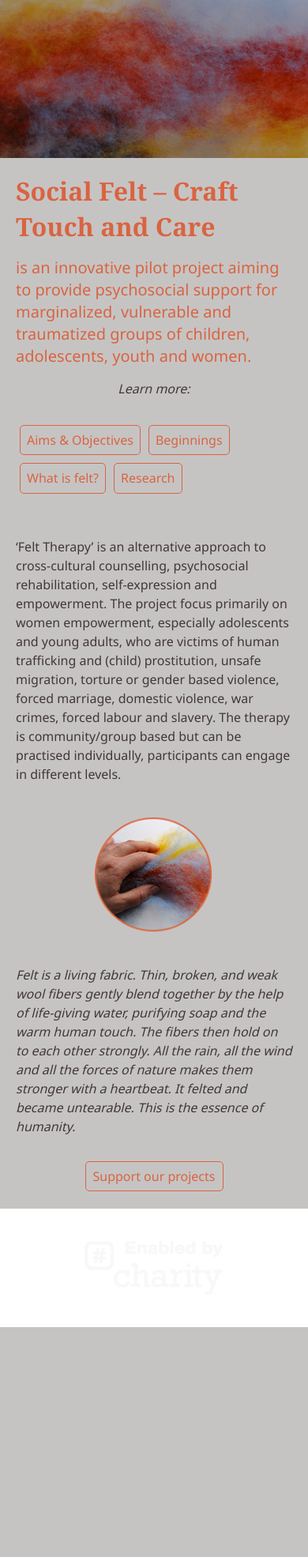
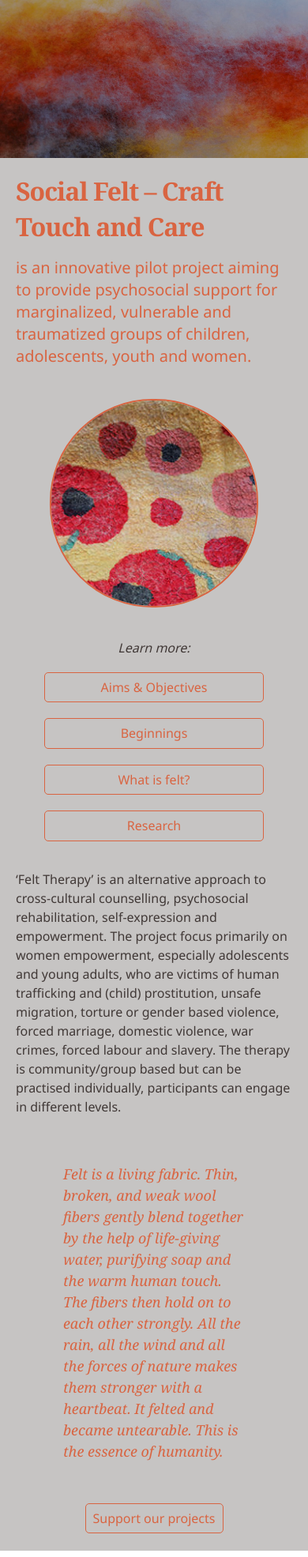
Before and after one commit to gsuhajda/socialfelt, a PHP site: page / in a window 390 px wide. Shown: the top 1971 px of the page at 79% size. Before the commit the page ends 1680 px from the top, so only its background shows below. Run offline with PHP 8.4, Linux system fonts and the light colour scheme.

Commit message:
main és about oldalak javításai

```diff
--- a/html/css/base.css
+++ b/html/css/base.css
@@ -268,6 +268,8 @@ figure,
 	font-weight: 700;
 	font-size: 32px;
 	margin: 0 0 15px 0;
+	letter-spacing: -1px;
+	text-rendering: optimizeLegibility;
 }
 
 .container_item h2{
--- a/html/css/page.about.css
+++ b/html/css/page.about.css
@@ -8,6 +8,7 @@
   font-weight: normal;
   font-size: 16px;
   text-align: center;
+  margin: 0px;
 }
 
 .buttons {
@@ -22,7 +23,7 @@
   margin: 5px;
   text-align: center;
   padding: 7px 8px 7px 8px;
-  float: left;
+  float: none;
 }
 
 .container .buttons a:hover {
@@ -49,7 +50,7 @@
   float: right;
   border: 2px solid #D96441;
   border-radius: 5px;
-  margin: 0 0 0 20px;
+  margin: 0 0 0 16px;
   width: 200px;
 }
 
@@ -61,21 +62,21 @@
   color: #f8f8f8;
 }
 
-.container .CV a:visited {
-  color: #403836;
-}
-
 .pics img {
   float:left;
   width: 150px;
-  border: none;
+  border: 2px solid #D96441;
+  border-radius: 75px;
   display: block;
   height: 150px;
 }
 
 .motto {
   font-style: italic;
-  margin-top: 40px;
+  font-size: 18;
+  margin: 60px;
+  font-family: 'Noto Serif', serif;
+  color: rgb(217, 100, 65);
 }
 
 .cta {
@@ -128,12 +126,59 @@ figure {
 
   .container .pics .mobile img {
     margin: auto;
+    float: none;
+    display: block;
+    width: 260px;
+    height: 260px;
+    border-radius: 130px;
   }
 
   .container .pics .desktop img {
     display: none;
   }
+
+  .container img {
+    float: none;
+    margin: auto;
+    display: block;
+    width: 260px;
+
+  }
+
+  .container .buttons a {
+    text-decoration: none;
+    border: 1px solid #D96441;
+    border-radius: 5px;
+    margin: 20px;
+    text-align: center;
+    padding: 7px 8px 7px 8px;
+    float: none;
+    display: block;
+    width: 260px;
+  }
+
+  .container .buttons a:hover {
+    text-decoration: none;
+    border: 1px solid #D96441;
+    background-color: #D96441;
+    border-radius: 5px;
+    margin: 20px;
+    text-align: center;
+    padding: 7px 8px 7px 8px;
+    color: #f8f8f8;
+    float: none;
+    display: block;
+    width: 260px;
+  }
+
+  .buttons {
+    margin: 0px;
+  }
+
 }
+
+
+
 
 /* ipad portrait and up */
 @media all and (min-width: 768px) and (max-width: 859px) {
--- a/html/index.html
+++ b/html/index.html
@@ -48,6 +48,12 @@
 
       <h2>is an innovative pilot project aiming to provide psychosocial support for marginalized, vulnerable and traumatized groups of children, adolescents, youth and women.</h2>
 
+      <div class="pics cf">
+        <figure class="mobile"><img src="images/main_pic1.jpg" alt="Socialfelt heals with felt"></figure>
+        <figure class="desktop"><img src="images/main_pic2.jpg" alt="Socialfelt heals with felt"></figure>
+        <figure class="desktop"><img src="images/main_pic3.jpg" alt="Socialfelt heals with felt"></figure>
+      </div>
+
       <h3 class="more">Learn more:</h3>
 
       <div class="buttons cf">
@@ -58,12 +64,6 @@
       </div>
 
       <p>‘Felt Therapy’ is an alternative approach to cross-cultural counselling, psychosocial rehabilitation, self-expression and empowerment. The project focus primarily on women empowerment, especially adolescents and young adults, who are victims of human trafficking and (child) prostitution, unsafe migration, torture or gender based violence, forced marriage, domestic violence, war crimes, forced labour and slavery. The therapy is community/group based but can be practised individually, participants can engage in different levels.</p>
-
-      <div class="pics cf">
-        <figure class="mobile"><img src="images/kezdo_kor1.png" alt="Socialfelt heals with felt"></figure>
-        <figure class="desktop"><img src="images/kezdo_kor2.png" alt="Socialfelt heals with felt"></figure>
-        <figure class="desktop"><img src="images/kezdo_kor3.png" alt="Socialfelt heals with felt"></figure>
-      </div>
 
       <p class="motto">Felt is a living fabric. Thin, broken, and weak wool fibers gently blend together by the help of life-giving water, purifying soap and the warm human touch. The fibers then hold on to each other strongly. All the rain, all the wind and all the forces of nature makes them stronger with a heartbeat. It felted and became untearable. This is the essence of humanity.</p>
 
--- a/html/page_about_aims.html
+++ b/html/page_about_aims.html
@@ -67,7 +67,7 @@
 					<li>domestic violence</li>
 				</ul>
 
-				<img class="illustration" src="images/aims_kep.png" alt="Socialfelt heals with felt">
+				<img class="illustration" src="images/aims_pic.jpg" alt="Socialfelt heals with felt">
 
 				<p>The participants will be able to experience their feelings, sensibilities, capacities and abilities, to reconnect with their body and their inner self, with the wider community and with the society. They will be supported in coming into terms with their feelings of shame, anger and loss; abuse and violence, vulnerability; fears of living in a foreign country. Through the positive experience of ‘Felt Therapy’, they will be helped in coping with difficult circumstances, building self-confidence, and developing resilience to protect themselves.</p>
 
--- a/html/page_about_whatisfelt.html
+++ b/html/page_about_whatisfelt.html
@@ -49,7 +49,7 @@
 
 				<h2>Felt is a non-woven, versatile and natural fabric made from sheep wool and different animal fibres. This ancient craft is originated from Asia and hugely contributed to the living and surviving of the nomadic tribes.</h2>
 
-				<img src="images/whatisfelt.png" alt="Socialfelt heals with felt">
+				<img src="images/whatis_pic.jpg" alt="Socialfelt heals with felt">
 
 				<p>Making handmade felt from wool fibre is a magical but simple process, requiring very little equipment such as wool, water and soap. It has a tactile nature and it is a powerful multi-sensory experience</p>
 
```
Also changed, not shown: other parts of html/css/page.about.css (+35 -6 lines), html/page_about_beginnings.html (+5 -3 lines), html/images/aims_kep.png (deleted), html/images/aims_pic.jpg (added), html/images/beginnings_kep.png (deleted), html/images/beginnings_pic.jpg (added), html/images/kezdo_kor1.png (deleted), html/images/kezdo_kor2.png (deleted), html/images/kezdo_kor3.png (deleted), html/images/main_pic1.jpg (added), html/images/main_pic2.jpg (added), html/images/main_pic3.jpg (added), html/images/whatis_pic.jpg (added), html/images/whatisfelt.png (deleted).
